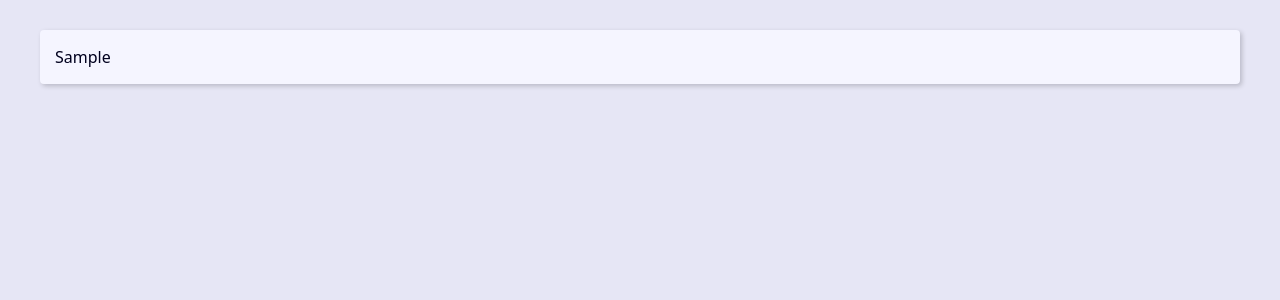
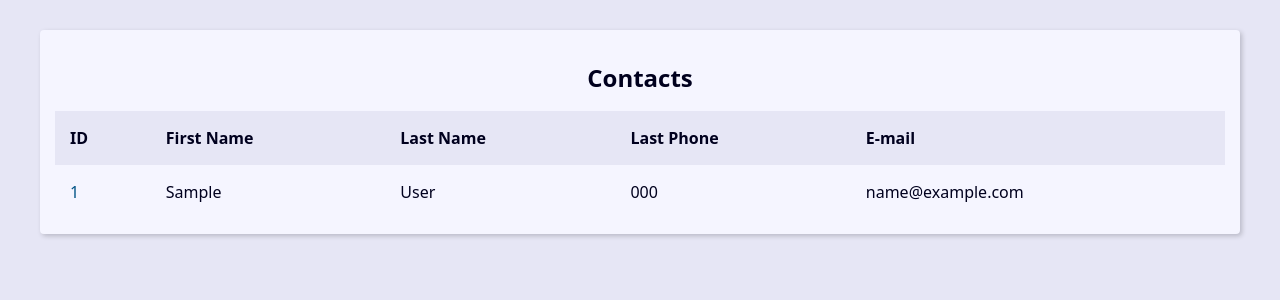
Before and after one commit to MatheusTG/agenda, a Django app: page / in a window 1280 px wide. Shown: the top 300 px of the page. Run offline with Django 5.2, Linux system fonts and the light colour scheme; tables that the repository leaves empty hold one stand-in row (values such as "Sample post").

Commit message:
Criando tabela com contatos

```diff
--- a/contact/admin.py
+++ b/contact/admin.py
@@ -3,13 +3,13 @@ from contact import models
 
 @admin.register(models.Contact)
 class ContactAdmin(admin.ModelAdmin):
-  list_display = 'id', 'first_name', 'last_name', 'phone',
+  list_display = 'id', 'first_name', 'last_name', 'phone', 'show',
   ordering = '-id',
-  list_filter = 'created_date',
+  # list_filter = 'created_date',
   search_fields = 'id', 'first_name', 'last_name',
   list_per_page = 10
   list_max_show_all = 200
-  list_editable = 'first_name', 'last_name',
+  list_editable = 'first_name', 'last_name', 'show',
   list_display_links = 'id', 'phone',
 
 @admin.register(models.Category)
--- a/contact/templates/contact/index.html
+++ b/contact/templates/contact/index.html
@@ -1,7 +1,40 @@
 {% extends 'global/base.html' %}
 
 {% block content %}
-  {% for contact in contacts %}
-    {{contact.first_name}} <br>
-  {% endfor %}
+<div class="responsive-table">
+  <table class="contacts-table">
+    <caption class="table-caption">Contacts</caption>
+    <thead>
+      <tr class="table-row table-row-header">
+        <th class="table-header">ID</th>
+        <th class="table-header">First Name</th>
+        <th class="table-header">Last Name</th>
+        <th class="table-header">Last Phone</th>
+        <th class="table-header">E-mail</th>
+      </tr>
+    </thead>
+
+    <tbody>
+      {% for contact in contacts %}
+      <tr class="table-row">
+        <td class="table-cel">
+          <a href="#" class="table-link">{{ contact.id }}</a>
+        </td>
+        <td class="table-cel">
+          {{ contact.first_name }}
+        </td>
+        <td class="table-cel">
+          {{ contact.last_name }}
+        </td>
+        <td class="table-cel">
+          {{ contact.phone }}
+        </td>
+        <td class="table-cel">
+          {{ contact.email }}
+        </td>
+      </tr>
+      {% endfor %}
+    </tbody>
+  </table>
+</div>
 {% endblock content %}
--- a/contact/views/contact_views.py
+++ b/contact/views/contact_views.py
@@ -2,7 +2,7 @@ from django.shortcuts import render
 from contact.models import Contact
 
 def index(request):
-  contacts = Contact.objects.all()
+  contacts = Contact.objects.filter(show=True).order_by('-id')
 
   context = {
     'contacts': contacts
```
